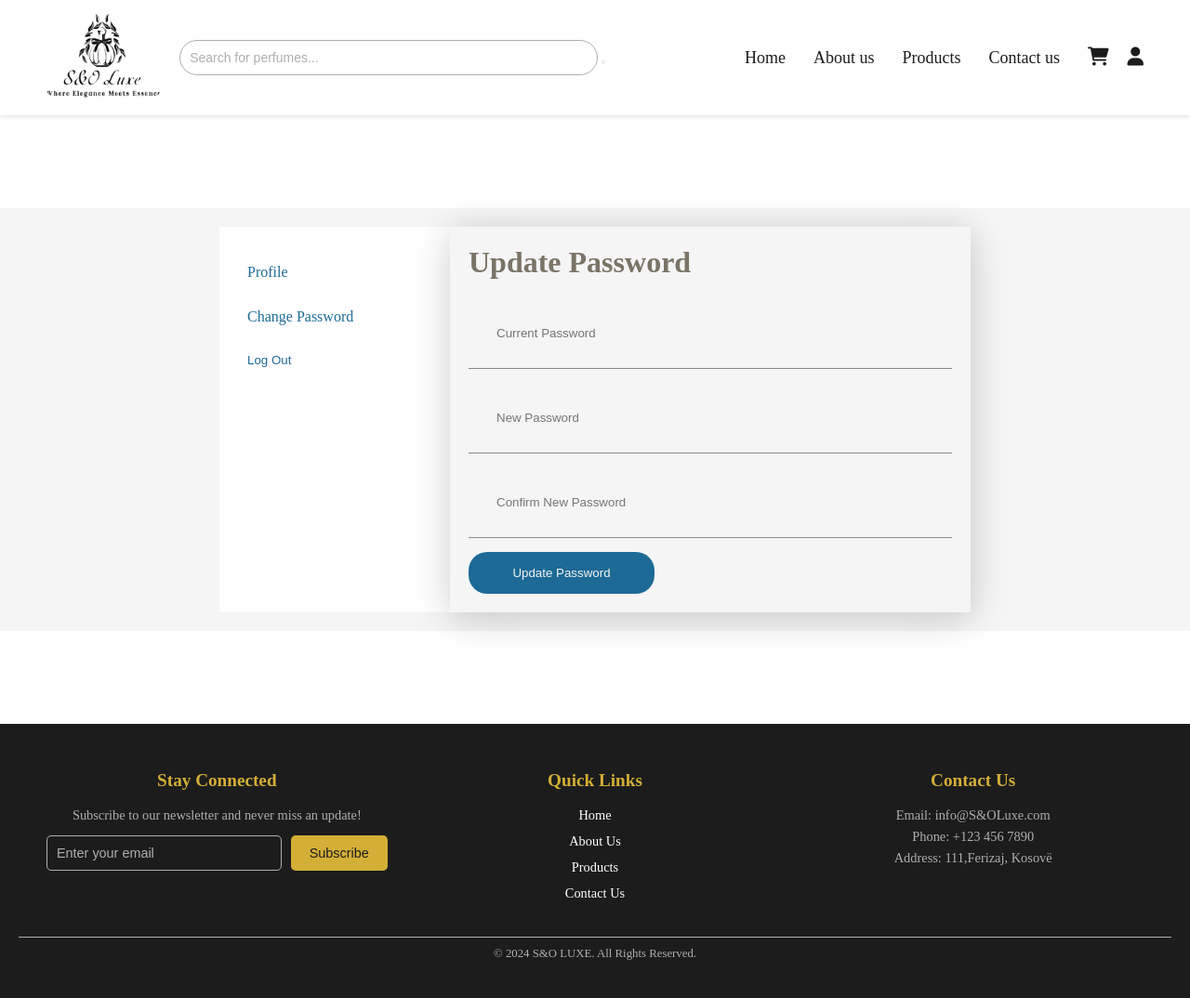
After one commit to DonikaNuredinii/SO_Luxe, a PHP site: page /php/update_password_settings.php in a window 1280 px wide. The commit adds this page. Shown: the whole page at 93% size. Run offline with PHP 8.4, Linux system fonts and the light colour scheme.

Commit message:
account_settings

```diff
--- a/assets/style.css
+++ b/assets/style.css
@@ -2382,3 +2382,123 @@ h1 {
     font-size: 0.9rem;
   }
 }
+
+/*account settings*/
+
+.container-accountsettings {
+  margin-top: 100px;
+  margin-bottom: 100px;
+  display: flex;
+  justify-content: center;
+  flex-direction: row;
+  width: 100%;
+  padding: 20px;
+  box-sizing: border-box;
+  background-color: whitesmoke;
+}
+
+.sidebar-acc {
+  width: 20%;
+  background-color: white;
+  padding: 20px;
+  box-sizing: border-box;
+}
+
+.sidebar-acc a {
+  display: block;
+  padding: 10px;
+  margin: 10px 0;
+  color: #1d6a96;
+  text-decoration: none;
+}
+
+.sidebar-acc a:hover {
+  background-color: #1d6a96;
+  color: white;
+}
+
+button#button-link.navbar-link1 {
+  border: none;
+  background-color: transparent;
+  padding: 0px;
+  margin-left: 15px;
+  margin-bottom: 5px;
+}
+
+button#button-link.navbar-link1:hover {
+  color: #1d6a96;
+}
+
+button#button-link.navbar-link1 svg {
+  font-size: 24px;
+}
+
+button.linkaccbutton {
+  display: block;
+  padding: 10px;
+  margin: 10px 0;
+  color: #1d6a96;
+  text-decoration: none;
+  background-color: transparent;
+  border: none;
+}
+
+.linkaccbutton:hover {
+  background-color: #1d6a96;
+  color: white;
+}
+
+.form-containerA {
+  width: 560px;
+  padding: 20px;
+  box-sizing: border-box;
+
+  box-shadow: 0 8px 47px rgba(0, 0, 0, 0.1), 0 4px 32px rgba(0, 0, 0, 0.1); /* More pronounced shadow effect */
+}
+
+.inputs-logIn-acc {
+  margin-bottom: 15px;
+  width: 100%;
+}
+
+.inputs-logIn-acc input {
+  width: 100%;
+  height: 100%;
+  background-color: transparent;
+  border: none;
+  border-bottom: 1px solid #888888;
+  color: #303539;
+  outline: none;
+  padding: 30px 45px 30px 30px;
+}
+
+.error-message {
+  color: red;
+  font-size: 14px;
+}
+
+.acc-button1 {
+  width: 200px;
+  height: 45px;
+  background-color: #1d6a96;
+  border: none;
+  outline: none;
+  border-radius: 20px;
+  color: #f4f4f4;
+  cursor: pointer;
+}
+
+.acc-button1:hover {
+  color: #1d6a96;
+  background-color: #f4f4f4;
+  transition: 0.5s;
+}
+.truncated-description {
+  white-space: nowrap;
+  overflow: hidden;
+  text-overflow: ellipsis;
+  max-width: 150px;
+  display: inline-block;
+  cursor: pointer;
+  font-size: 14px;
+}
--- a/php/dashboardpages/contact_messages_table.php
+++ b/php/dashboardpages/contact_messages_table.php
@@ -8,7 +8,7 @@ if (!isset($_SESSION['user_id']) || $_SESSION['role'] != 'admin') {
 }
 
 if ($_SERVER["REQUEST_METHOD"] == "POST" && isset($_POST['delete_message'])) {
-    $messageId = (int) $_POST['message_id']; // Sigurohemi që është një numër i plotë
+    $messageId = (int) $_POST['message_id'];
 
     try {
         $stmt = $pdo->prepare("DELETE FROM contact_messages WHERE id = ?");
--- a/php/dashboardpages/order_details.php
+++ b/php/dashboardpages/order_details.php
@@ -6,14 +6,13 @@ if (!isset($_SESSION['user_id']) || $_SESSION['role'] != 'admin') {
     exit("Unauthorized access");
 }
 
-// Merr ID e porosisë
+
 if (!isset($_GET['order_id'])) {
     exit("Order ID missing");
 }
 
 $orderId = $_GET['order_id'];
 
-// Merr të dhënat e porosis
 try {
     $stmt = $pdo->prepare("SELECT * FROM orders WHERE order_id = ?");
     $stmt->execute([$orderId]);
@@ -31,12 +30,11 @@ try {
 }
 ?>
 
-<!-- Shfaq detajet e porosis -->
 <p><strong>Customer:</strong> <?php echo $orderDetails['first_name'] . ' ' . $orderDetails['last_name']; ?></p>
 <p><strong>Email:</strong> <?php echo $orderDetails['user_email']; ?></p>
 <p><strong>City:</strong> <?php echo $orderDetails['city']; ?></p>
 <p><strong>Address:</strong> <?php echo $orderDetails['address']; ?></p>
-<p><strong>Phone:</strong> <?php echo $orderDetails['phone']; ?></p> <!-- Shto numrin e telefonit -->
+<p><strong>Phone:</strong> <?php echo $orderDetails['phone']; ?></p>
 <p><strong>Total:</strong> <?php echo number_format($orderDetails['total'], 2); ?> €</p>
 <p><strong>Order Date:</strong> <?php echo $orderDetails['order_date']; ?></p>
 <hr>
--- a/php/dashboardpages/orders_table.php
+++ b/php/dashboardpages/orders_table.php
@@ -9,7 +9,7 @@ if (!isset($_SESSION['user_id']) || $_SESSION['role'] != 'admin') {
 
 // Terheq te gjitha porosite
 try {
-    $stmt = $pdo->query("SELECT * FROM orders ORDER BY order_date DESC");
+    $stmt = $pdo->query("SELECT * FROM orders ORDER BY order_date ASC");
     $orders = $stmt->fetchAll(PDO::FETCH_ASSOC);
 } catch (PDOException $e) {
     die("Error: " . $e->getMessage());
--- a/php/header.php
+++ b/php/header.php
@@ -17,9 +17,9 @@ session_start();
       <div class="filter-search">
         <form method="GET" action="product.php">
             <input type="text" name="search" placeholder="Search for perfumes..." value="<?php echo isset($_GET['search']) ? $_GET['search'] : ''; ?>"/>
-            <button type="submit"></i></button>
+            <button type="submit"></button>
         </form>
-    </div>
+      </div>
 
       <i class="fas fa-bars menu-toggle"></i>
       <ul class="navbar-links">
@@ -31,29 +31,30 @@ session_start();
         <?php if (isset($_SESSION['user_id'])): ?>
           <?php if ($_SESSION['role'] == 'admin'): ?>
             <li><a href="dashboardpages/dashboard.php">Dashboard</a></li>
-            <li>
-              <a href="logout.php">
-                <i class="fas fa-sign-out-alt"></i>
-              </a>
-            </li>
           <?php else: ?>
             <div class="icons">
-              <a href="cart.php">
+              <!-- Ikona për Account Settings -->
+              <a href="account_settings.php" title="Account Settings">
+                <i class="fas fa-user-cog"></i>
+              </a>
+              <!-- Ikona për Shportën -->
+              <a href="cart.php" title="Cart">
                 <i class="fas fa-shopping-cart"></i>
               </a>
             </div>
-            <li>
-              <a href="logout.php">
-                <i class="fas fa-sign-out-alt"></i>
-              </a>
-            </li>
           <?php endif; ?>
+          <!-- Ikona për Logout -->
+          <li>
+            <a href="logout.php" title="Logout">
+              <i class="fas fa-sign-out-alt"></i>
+            </a>
+          </li>
         <?php else: ?>
           <div class="icons">
-            <a href="cart.php">
+            <a href="cart.php" title="Cart">
               <i class="fas fa-shopping-cart"></i>
             </a>
-            <a href="loginsignup.php">
+            <a href="loginsignup.php" title="Login/Signup">
               <i class="fas fa-user"></i>
             </a>
           </div>
--- /dev/null
+++ b/php/update_password_settings.php
@@ -0,0 +1,66 @@
+<?php
+include 'header.php';
+?>
+
+<div class="container-accountsettings">
+      <!-- Sidebar për navigimin -->
+      <div class="sidebar-acc">
+        <a href="account_settings.php" class="linkacc">Profile</a>
+        <a href="update_password_settings.php" class="linkacc">Change Password</a>
+        <form method="POST" action="logout.php" style="display: inline;">
+            <button type="submit" class="linkaccbutton">Log Out</button>
+        </form>
+    </div>
+    <div class="form-containerA">
+        <h1>Update Password</h1>
+
+        <!-- JavaScript për shfaqjen e pop-up alerts dhe ridrejtimin -->
+        <?php if (isset($_SESSION['error'])): ?>
+            <script>
+                alert('<?php echo $_SESSION['error']; ?>');
+                window.location.href = 'update_password_settings.php';
+            </script>
+            <?php unset($_SESSION['error']); // Pas shfaqjes, fshi mesazhin ?>
+        <?php endif; ?>
+
+        <?php if (isset($_SESSION['success'])): ?>
+            <script>
+                alert('<?php echo $_SESSION['success']; ?>');
+                window.location.href = 'update_password_settings.php';
+            </script>
+            <?php unset($_SESSION['success']); // Pas shfaqjes, fshi mesazhin ?>
+        <?php endif; ?>
+
+        <form action="update_password.php" method="POST">
+            <div class="inputs-logIn-acc">
+                <input
+                    type="password"
+                    name="currentPassword"
+                    placeholder="Current Password"
+                    required
+                />
+            </div>
+            <div class="inputs-logIn-acc">
+                <input
+                    type="password"
+                    name="newPassword"
+                    placeholder="New Password"
+                    required
+                />
+            </div>
+            <div class="inputs-logIn-acc">
+                <input
+                    type="password"
+                    name="confirmPassword"
+                    placeholder="Confirm New Password"
+                    required
+                />
+            </div>
+            <button type="submit" class="acc-button1">Update Password</button>
+        </form>
+    </div>
+</div>
+
+<?php
+include 'footer.php';
+?>
```
Also changed, not shown: php/account_settings.php (added, +119 -0 lines), php/update_account_settings.php (added, +43 -0 lines), php/update_password.php (added, +64 -0 lines).
